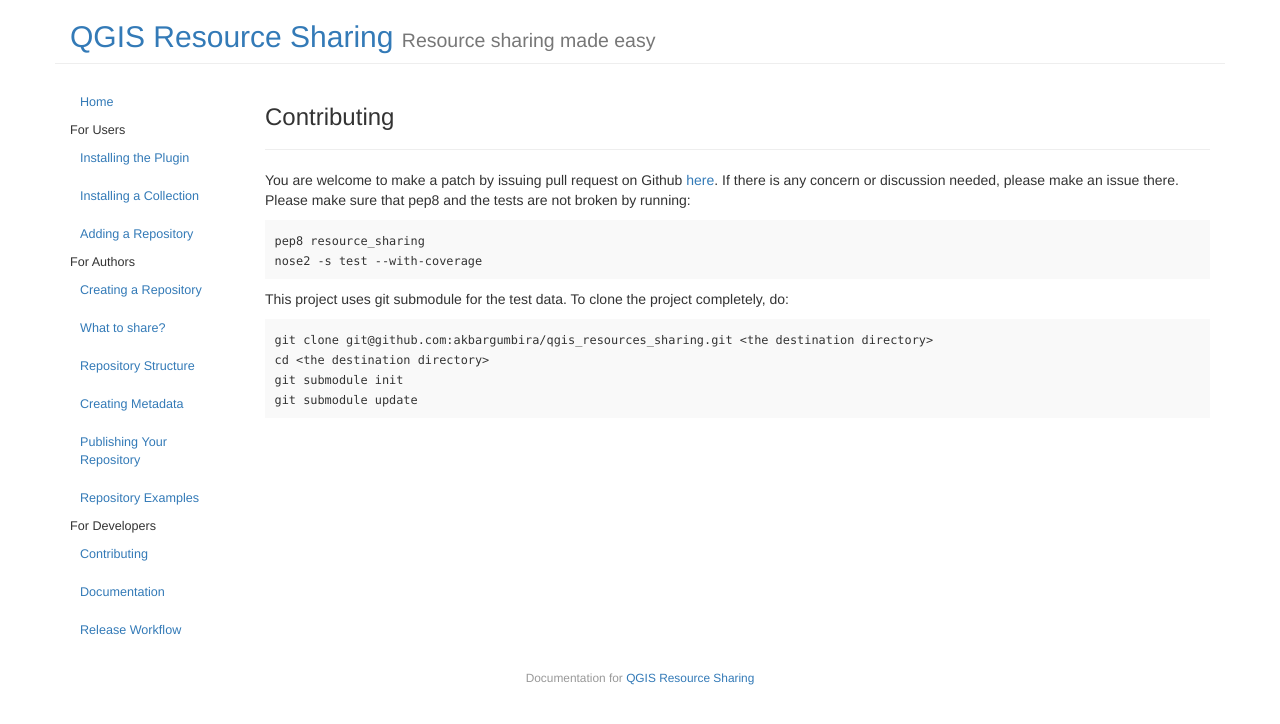
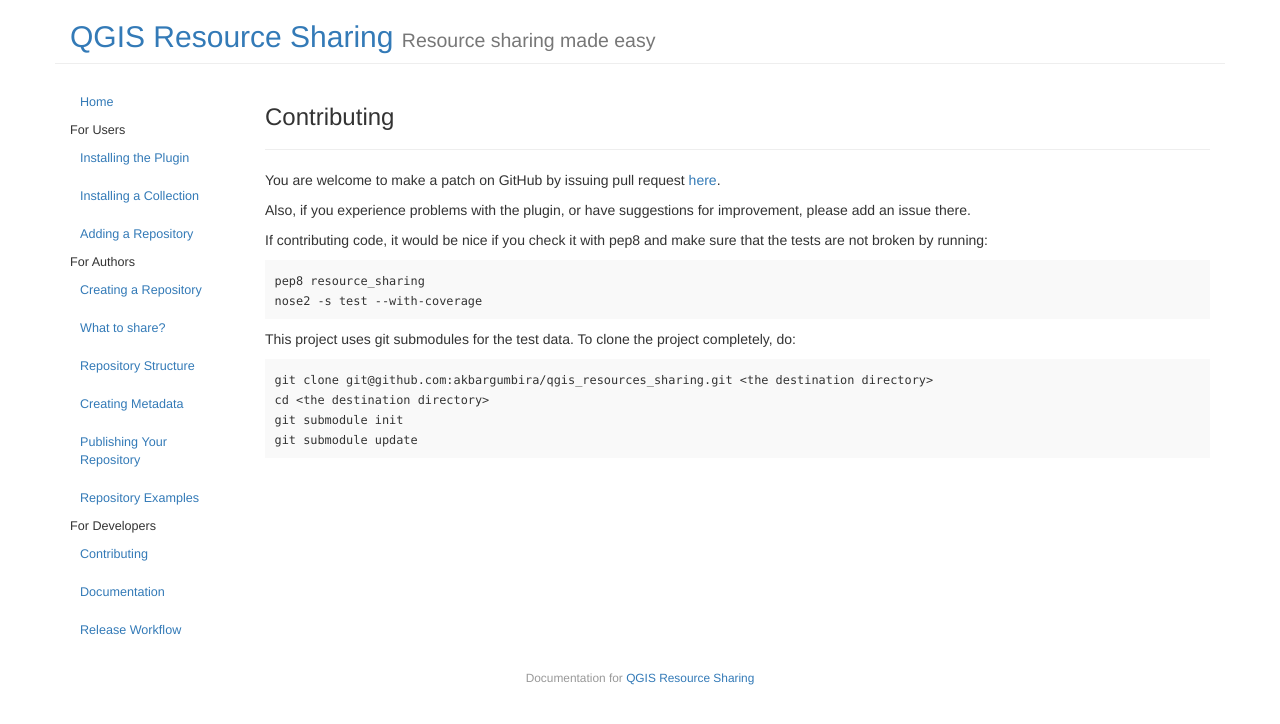
Before and after one commit to QGIS-Contribution/QGIS-ResourceSharing, a Jekyll site: the page built from _posts/2016-07-20-contributing.md, in a window 1280 px wide. Shown: the top 724 px of the page. Built offline with Jekyll 4.4.1, drawn with Linux system fonts in a browser that asks for light colours.

Commit message:
Update 2016-07-20-contributing.md

````diff
--- a/_posts/2016-07-20-contributing.md
+++ b/_posts/2016-07-20-contributing.md
@@ -6,16 +6,22 @@
 order: 1
 ---
 
-You are welcome to make a patch by issuing pull request on Github [here](https://github.com/akbargumbira/qgis_resources_sharing). If there is any
-concern or discussion needed, please make an issue there. Please make sure
-that pep8 and the tests are not broken by running:
+You are welcome to make a patch on GitHub by issuing pull request
+[here](https://github.com/QGIS-Contribution/QGIS-ResourceSharing).
+
+Also, if you experience problems with the plugin, or have suggestions
+for improvement, please add an issue there.
+
+If contributing code, it would be nice if you check it with pep8
+and make sure that the tests are not broken by running:
 
 ```
 pep8 resource_sharing
 nose2 -s test --with-coverage
 ```
 
-This project uses git submodule for the test data. To clone the project completely, do:
+This project uses git submodules for the test data.
+To clone the project completely, do:
 
 ```
 git clone git@github.com:akbargumbira/qgis_resources_sharing.git <the destination directory>
````
